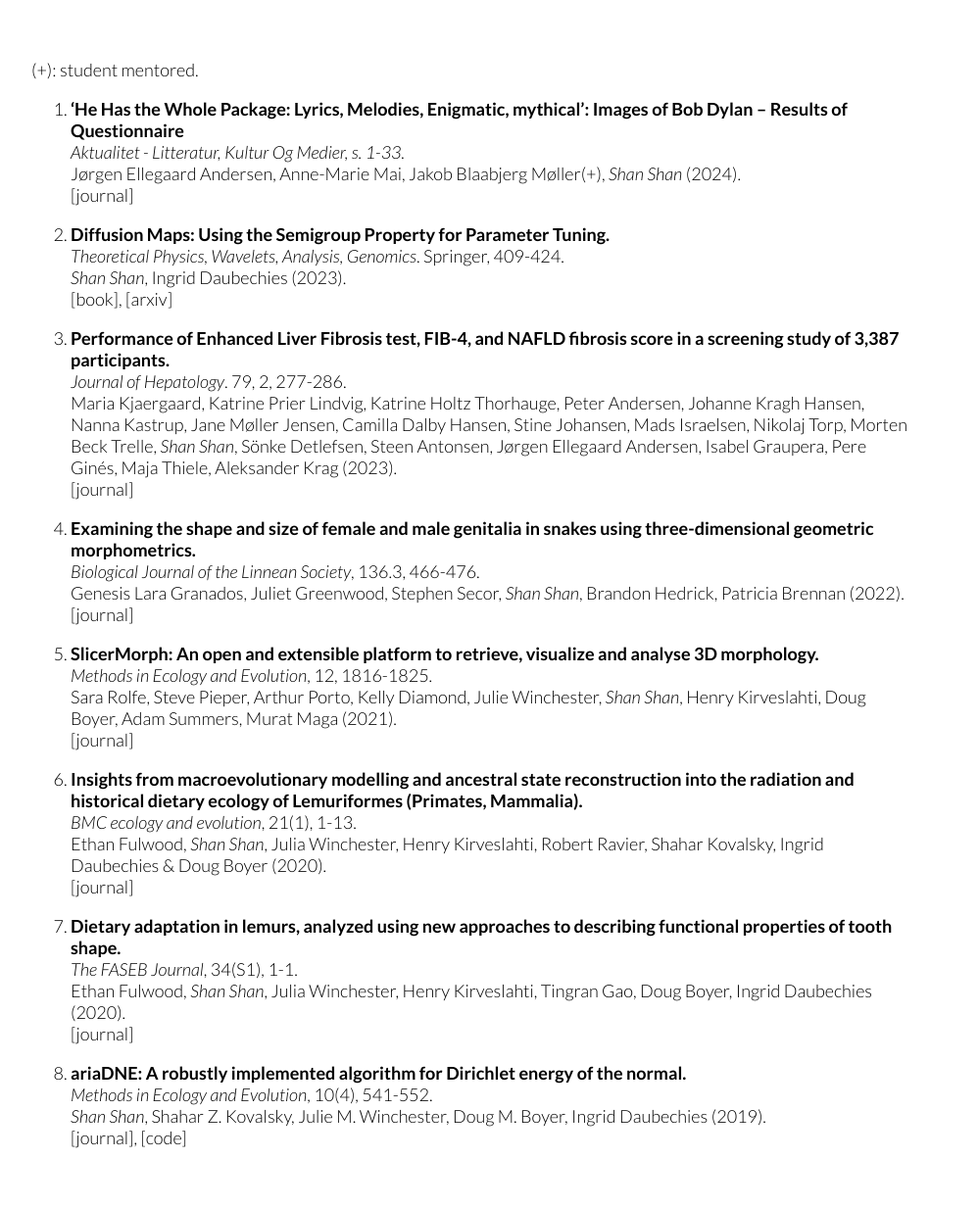
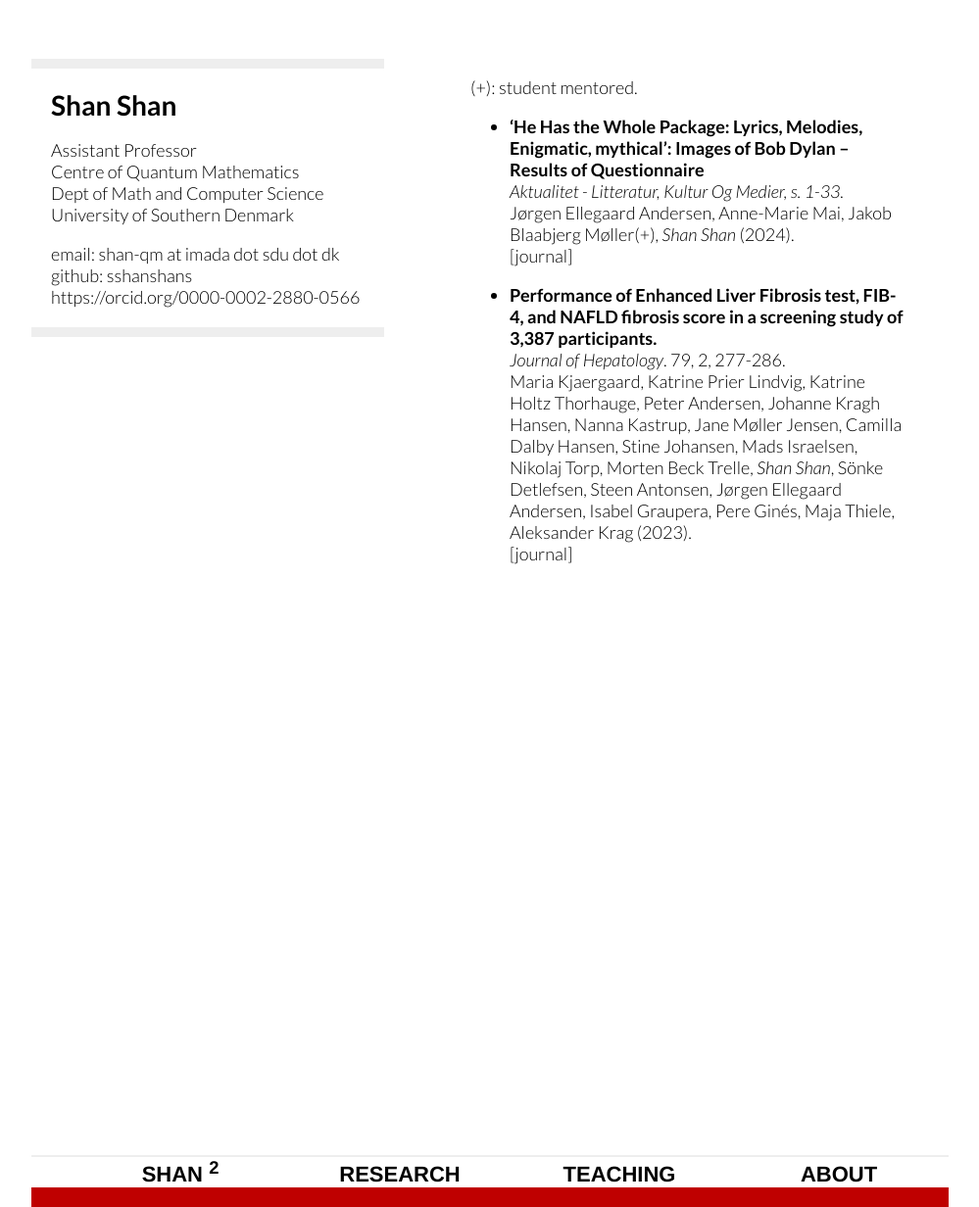
Before and after one commit to sshanshans/sshanshans.github.io, a Jekyll site: the page built from research/other.md, in a window 1280 px wide and 1232 px high. Shown: the whole window at 98% size, without its empty margins (160-1159 px from the left). Built offline with Jekyll 4.4.1, drawn with Linux system fonts in a browser that asks for light colours; our own code applies the rules of GitHub Pages for plain Markdown files.

Commit message:
Update other.md

```diff
--- a/research/other.md
+++ b/research/other.md
@@ -1,41 +1,18 @@
+---
+layout: default
+title: research
+description: Research
+---
+
+
 (+): student mentored.
 
-8. **‘He Has the Whole Package: Lyrics, Melodies, Enigmatic, mythical’: Images of Bob Dylan – Results of Questionnaire** <br />
+* **‘He Has the Whole Package: Lyrics, Melodies, Enigmatic, mythical’: Images of Bob Dylan – Results of Questionnaire** <br />
 *Aktualitet - Litteratur, Kultur Og Medier, s. 1-33.*  <br />
 Jørgen Ellegaard Andersen, Anne-Marie Mai, Jakob Blaabjerg Møller(+), *Shan Shan* (2024). <br />
 [[journal]](https://tidsskrift.dk/aktualitet/article/view/145362) <br />
 
-7. **Diffusion Maps: Using the Semigroup Property for Parameter Tuning.** <br />
-*Theoretical Physics, Wavelets, Analysis, Genomics*. Springer, 409-424.  <br />
-*Shan Shan*, Ingrid Daubechies (2023).  <br />
-[[book]](https://link.springer.com/book/10.1007/978-3-030-45847-8), [[arxiv]](https://arxiv.org/abs/2203.02867) <br />
-
-6. **Performance of Enhanced Liver Fibrosis test, FIB-4, and NAFLD fibrosis score in a screening study of 3,387 participants.** <br />
+* **Performance of Enhanced Liver Fibrosis test, FIB-4, and NAFLD fibrosis score in a screening study of 3,387 participants.** <br />
 *Journal of Hepatology*. 79, 2, 277-286.  <br />
 Maria Kjaergaard, Katrine Prier Lindvig, Katrine Holtz Thorhauge, Peter Andersen, Johanne Kragh Hansen, Nanna Kastrup, Jane Møller Jensen, Camilla Dalby Hansen, Stine Johansen, Mads Israelsen, Nikolaj Torp, Morten Beck Trelle, *Shan Shan*, Sönke Detlefsen, Steen Antonsen, Jørgen Ellegaard Andersen, Isabel Graupera, Pere Ginés, Maja Thiele, Aleksander Krag (2023). <br />
 [[journal]](https://pubmed.ncbi.nlm.nih.gov/37088311/) <br />
-
-5. **Examining the shape and size of female and male genitalia in snakes using three-dimensional geometric morphometrics.** <br />
-*Biological Journal of the Linnean Society*, 136.3, 466-476. <br />
-Genesis Lara Granados, Juliet Greenwood, Stephen Secor, *Shan Shan*, Brandon Hedrick, Patricia Brennan (2022). <br />
-[[journal]](https://academic.oup.com/biolinnean/article/136/3/466/6590757) <br />
-
-4. **SlicerMorph: An open and extensible platform to retrieve, visualize and analyse 3D morphology.** <br />
-*Methods in Ecology and Evolution*, 12, 1816-1825. <br />
-Sara Rolfe, Steve Pieper, Arthur Porto, Kelly Diamond, Julie Winchester, *Shan Shan*, Henry Kirveslahti, Doug Boyer, Adam Summers, Murat Maga (2021). <br />
-[[journal]](https://besjournals.onlinelibrary.wiley.com/doi/10.1111/2041-210X.13669) <br />
-
-3. **Insights from macroevolutionary modelling and ancestral state reconstruction into the radiation and historical dietary ecology of Lemuriformes (Primates, Mammalia).**  <br />
-*BMC ecology and evolution*, 21(1), 1-13.  <br />
-Ethan Fulwood, *Shan Shan*, Julia Winchester, Henry Kirveslahti, Robert Ravier, Shahar Kovalsky, Ingrid Daubechies & Doug Boyer (2020). <br />
-[[journal]](https://bmcecolevol.biomedcentral.com/articles/10.1186/s12862-021-01793-x) <br />
-
-2. **Dietary adaptation in lemurs, analyzed using new approaches to describing functional properties of tooth shape.**  <br />
-*The FASEB Journal*, 34(S1), 1-1. <br />
-Ethan Fulwood, *Shan Shan*, Julia Winchester, Henry Kirveslahti, Tingran Gao, Doug Boyer, Ingrid Daubechies (2020). <br />
-[[journal]](https://faseb.onlinelibrary.wiley.com/doi/abs/10.1096/fasebj.2020.34.s1.03161)  <br />
-
-1. **ariaDNE: A robustly implemented algorithm for Dirichlet energy of the normal.** <br />
-*Methods in Ecology and Evolution*, 10(4), 541-552. <br />
-*Shan Shan*, Shahar Z. Kovalsky, Julie M. Winchester, Doug M. Boyer, Ingrid Daubechies (2019). <br />
-[[journal]](https://besjournals.onlinelibrary.wiley.com/doi/10.1111/2041-210X.13148), [[code]](/articles/ariadne.html)  <br />
```
